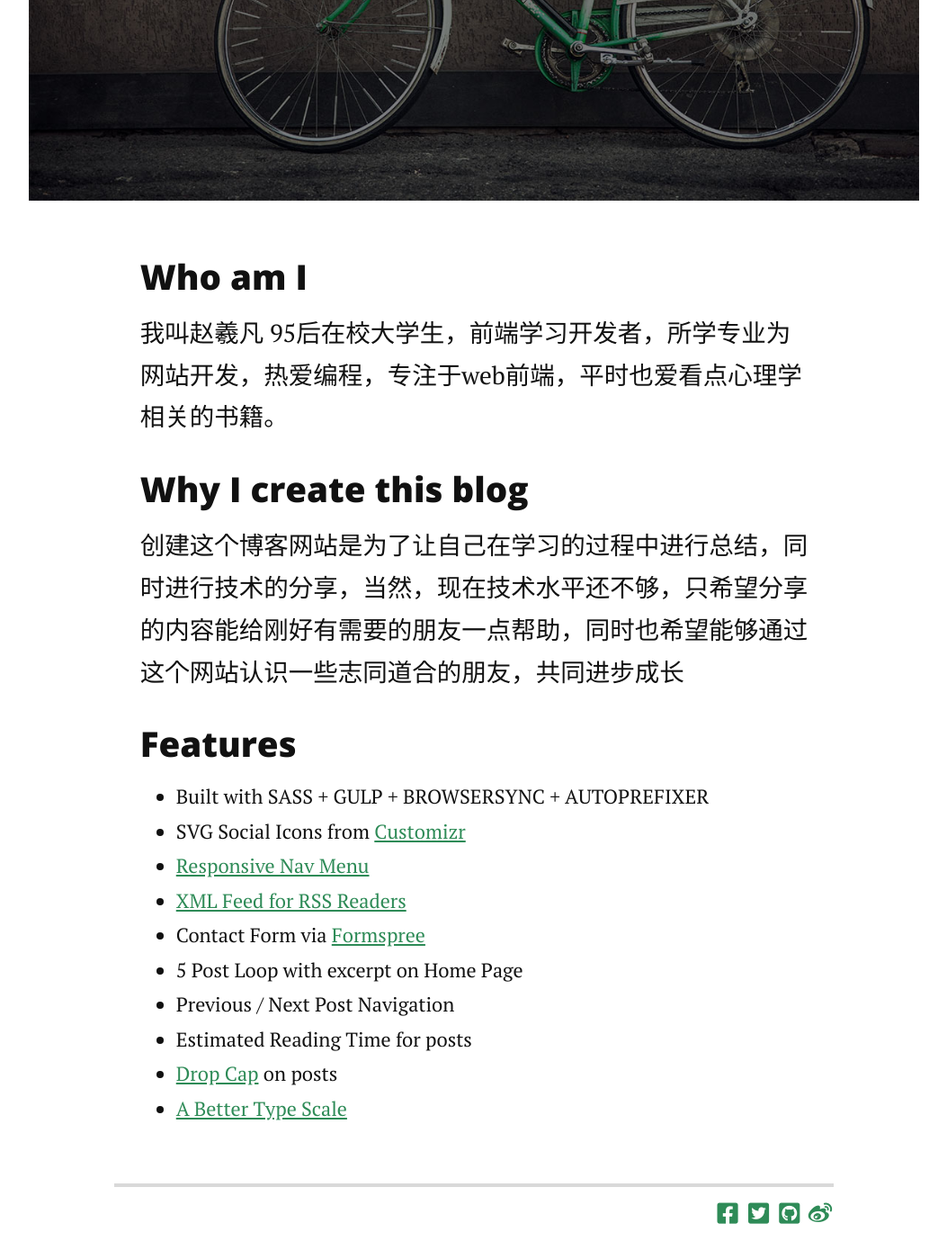
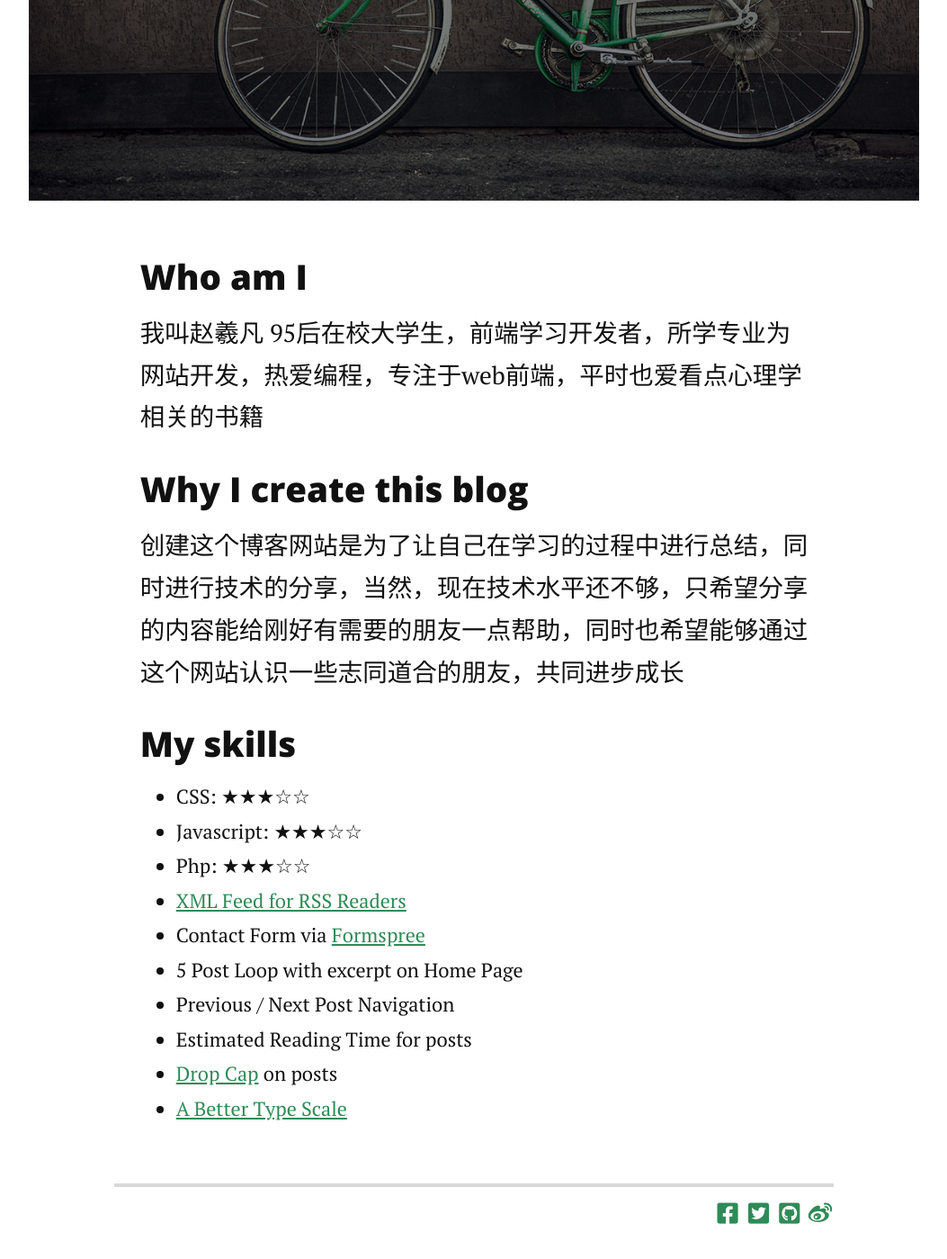
Before and after one commit to lem0nfan/lem0nfan.github.io, a Jekyll site: the page built from about.md, in a window 1280 px wide and 1400 px high, scrolled down 934 px. Shown: the whole window at 90% size, without its empty margins (113-1166 px from the left). Built offline with Jekyll 4.4.1, drawn with Linux system fonts in a browser that asks for light colours; nearby versions of some CDN libraries.

Commit message:
Update about.md

```diff
--- a/about.md
+++ b/about.md
@@ -7,14 +7,14 @@ title: About Me
 	<h1 class="pageTitle">About Me</h1>
 	<img src="{{ '/assets/img/touring.jpg' | prepend: site.baseurl }}" alt="">
 	<h3>Who am I</h3>
-	<p class="intro">我叫赵羲凡 95后在校大学生，前端学习开发者，所学专业为网站开发，热爱编程，专注于web前端，平时也爱看点心理学相关的书籍。</p>
+	<p class="intro">我叫赵羲凡 95后在校大学生，前端学习开发者，所学专业为网站开发，热爱编程，专注于web前端，平时也爱看点心理学相关的书籍</p>
 	<h3>Why I create this blog</h3>
 	<p class="intro">创建这个博客网站是为了让自己在学习的过程中进行总结，同时进行技术的分享，当然，现在技术水平还不够，只希望分享的内容能给刚好有需要的朋友一点帮助，同时也希望能够通过这个网站认识一些志同道合的朋友，共同进步成长</p>
-	<h3>Features</h3>
+	<h3>My skills</h3>
 	<ul>
-		<li>Built with SASS + GULP + BROWSERSYNC + AUTOPREFIXER</li>
-  		<li>SVG Social Icons from <a href="http://customizr.net/icons/">Customizr</a></li>
-  		<li><a href="http://responsive-nav.com/">Responsive Nav Menu</a></li>
+		<li>CSS: ★★★☆☆</li>
+  		<li>Javascript: ★★★☆☆</li>
+  		<li>Php: ★★★☆☆</li>
   		<li><a href="https://github.com/snaptortoise/jekyll-rss-feeds">XML Feed for RSS Readers</a></li>
   		<li>Contact Form via <a href="http://formspree.io/">Formspree</a></li>
       <li>5 Post Loop with excerpt on Home Page</li>
```
